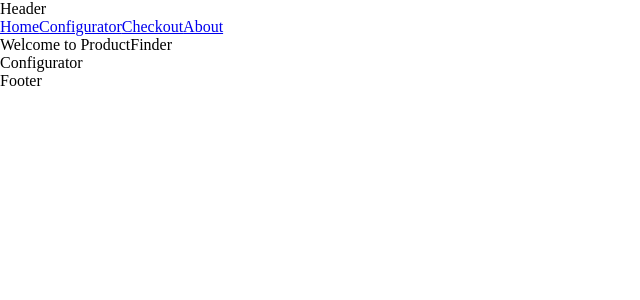
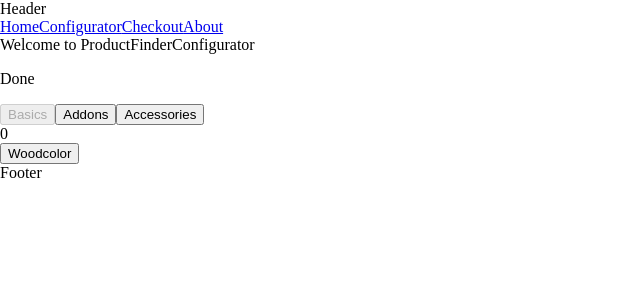
Before and after one commit to Beattraceur/3D_ProductConfigurator, a React (Vite) app: page /configurator in a window 1280 px wide. Shown: the top 300 px of the page, without its empty margins (0-640 px from the left). Built offline with nearby package versions, Linux system fonts and the light colour scheme.

Commit message:
JSON-depending config menu

```diff
--- /dev/null
+++ b/src/components/ConfigMenu.jsx
@@ -0,0 +1,42 @@
+import React, { useEffect, useState } from 'react';
+import jsonData from '../data/productConfig.json';
+
+export default function ConfigMenu() {
+	const [data, setData] = useState([]);
+	const [subMenuIndex, setSubMenuIndex] = useState([]);
+	const [isLoading, setIsLoading] = useState(true);
+	useEffect(() => {
+		// Simulating asynchronous data fetching with setTimeout
+		setTimeout(() => {
+			setData(jsonData);
+			setSubMenuIndex(0);
+			setIsLoading(false);
+		}, 1000); // Change the delay according to your preference
+	}, []);
+
+	if (isLoading) {
+		return <div>Loading...</div>;
+	}
+
+	return (
+		<div>
+			<p>Done</p>
+			<div>
+				{data.configPages.map((page, index) => (
+					<button
+						disabled={subMenuIndex === index}
+						key={page}
+						onClick={() => setSubMenuIndex(index)}
+					>
+						{page}
+					</button>
+				))}
+			</div>
+			<div>{subMenuIndex}</div>
+			{console.log(data.subMenu[subMenuIndex])}
+			{data[data.subMenu[subMenuIndex]].map((option, index) => (
+				<button key={option}>{option}</button>
+			))}
+		</div>
+	);
+}
--- a/src/components/Configurator.jsx
+++ b/src/components/Configurator.jsx
@@ -1,11 +1,13 @@
 import React from 'react';
 import { Helmet } from 'react-helmet-async';
+import ConfigMenu from './ConfigMenu.jsx';
 
 export default function Configurator() {
 	return (
-		<div>
+		<>
 			<Helmet title="Configurator" />
 			Configurator
-		</div>
+      <ConfigMenu />
+		</>
 	);
 }
--- a/src/data/productConfig.json
+++ b/src/data/productConfig.json
@@ -1,5 +1,6 @@
 {
   "configPages": ["Basics","Addons","Accessories"],
+  "subMenu":["basicOptions","addonOptions","accessoryOptions"],
   "configPagesCount": 3,
   "basicOptions": ["Woodcolor"],
   "basicOptionsCount": 1,
```
Also changed, not shown: package.json (+6 -6 lines), 1 other file (tests, documents, lock files or other folders).
